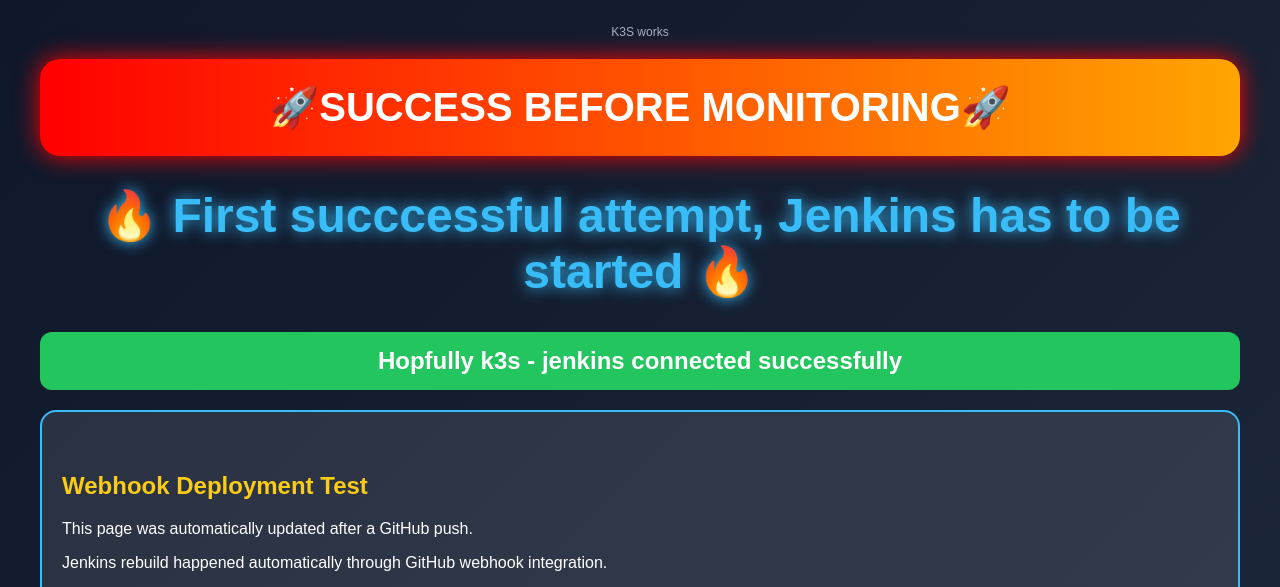
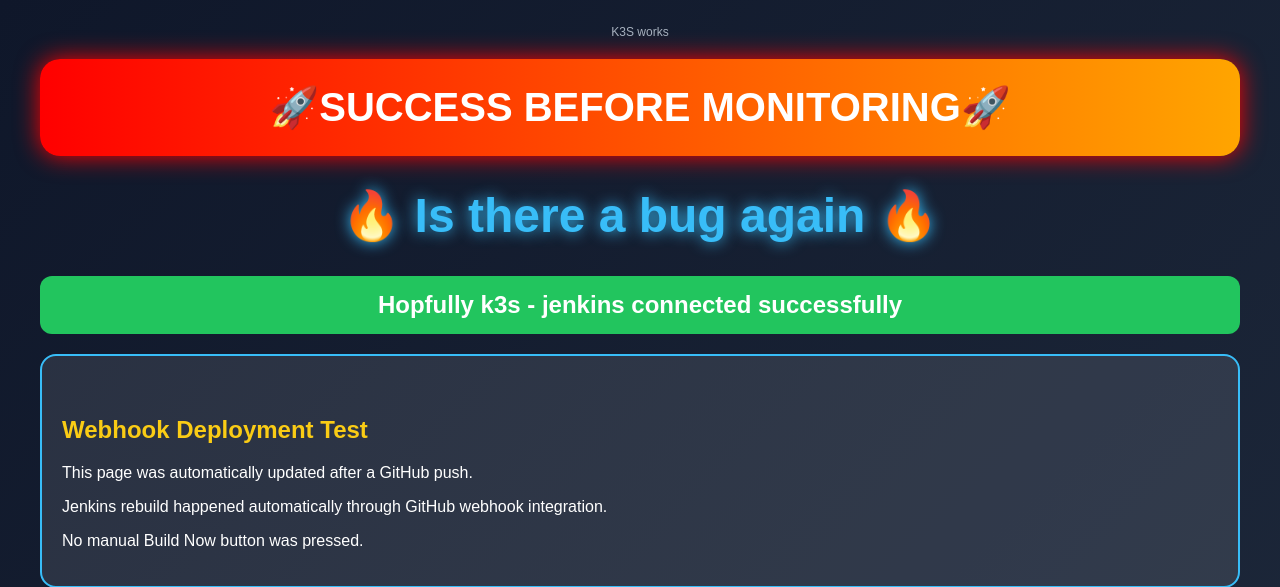
Before and after one commit to TassneemAmer/flask-notes-docker, a Flask app: page / in a window 1280 px wide. Shown: the top 587 px of the page. Run offline with Flask 3, Linux system fonts and the light colour scheme; data that the repository does not hold is empty.

Commit message:
Modify success message in index.html
Updated the success message in the HTML template.

```diff
--- a/app/templates/index.html
+++ b/app/templates/index.html
@@ -108,7 +108,7 @@
     🚀SUCCESS BEFORE MONITORING🚀
 </div>
 
-<h1>🔥 First succcessful attempt, Jenkins has to be started 🔥</h1>
+<h1>🔥 Is there a bug again 🔥</h1>
 <div style="
     background: #22c55e;
     color: white;
```
